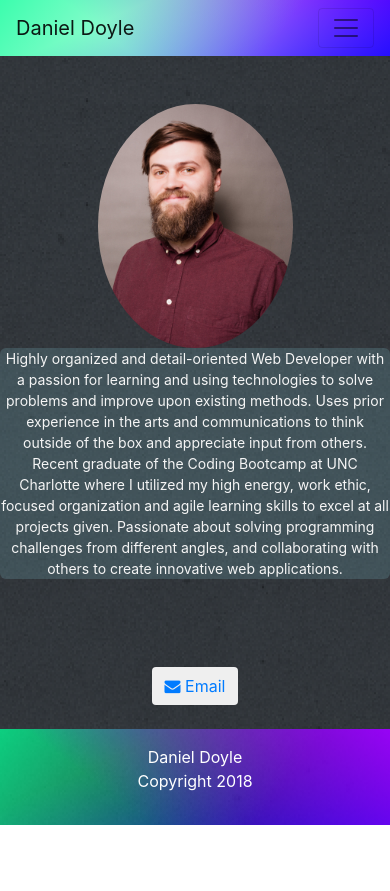
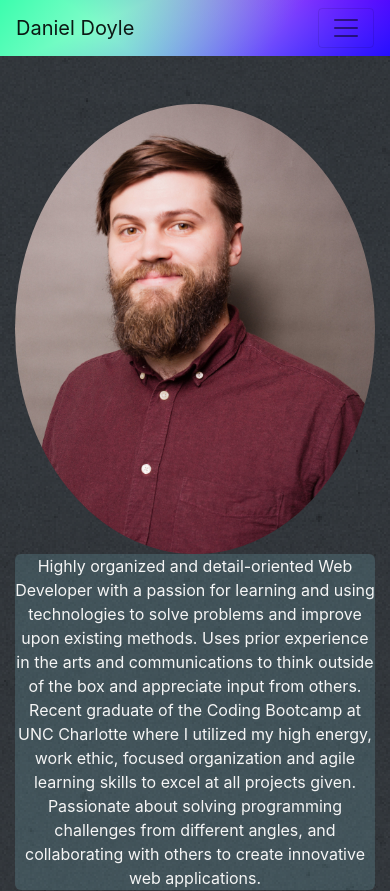
Before and after one commit to dbdoyle182/Bootstrap-Portfolio, a React (Create React App) app: page / in a window 390 px wide. Shown: the top 891 px of the page. Before the commit the page ends 844 px from the top, so only its background shows below. Built offline with nearby package versions, Linux system fonts and the light colour scheme.

Commit message:
changed homepage a bit

```diff
--- a/src/pages/HomePage/HomePage.css
+++ b/src/pages/HomePage/HomePage.css
@@ -1,6 +1,6 @@
 .self {
-    width: 50%;
-    height: 50%;
+    width: 100%;
+    height: 100%;
     border-radius: 50%
 }
 
@@ -14,26 +14,10 @@
     visibility: hidden;
 }
 
-@media (max-width: 700px) {
-    .info {
-        font-size: 16px
-    }
-}
+
 
 @media (max-width: 600px) {
     .emailBtn {
         visibility: visible
     }
 }
-
-@media (max-width: 500px) {
-    .info {
-        font-size: 14px
-    }
-}
-
-@media (max-width: 380px) {
-    .info {
-        font-size: 12px
-    }
-}
--- a/src/pages/HomePage/HomePage.js
+++ b/src/pages/HomePage/HomePage.js
@@ -5,10 +5,15 @@
 const HomePage = () => (
     <section className='container body'>
         <div className='row mt-5 mb-5'>
-            <img src={Me[0].me2} className='mx-auto self' alt='Daniel Doyle'/>
-            <p className='text-center info'>
-            Highly organized and detail-oriented Web Developer with a passion for learning and using technologies to solve problems and improve upon existing methods. Uses  prior experience in the arts and communications to think outside of the box and appreciate input from others. Recent graduate of the Coding Bootcamp at UNC Charlotte where I utilized my high energy, work ethic, focused organization and agile learning skills to excel at all projects given. Passionate about solving programming challenges from different angles, and collaborating with others to create innovative web applications.
-            </p>
+
+            <div className='col-sm-6 col-md-6'>
+                <img src={Me[0].me2} className='mx-auto self' alt='Daniel Doyle'/>
+            </div>
+            <div className='col-sm-6 col-md-6'>
+                <p className='text-center info'>
+                Highly organized and detail-oriented Web Developer with a passion for learning and using technologies to solve problems and improve upon existing methods. Uses  prior experience in the arts and communications to think outside of the box and appreciate input from others. Recent graduate of the Coding Bootcamp at UNC Charlotte where I utilized my high energy, work ethic, focused organization and agile learning skills to excel at all projects given. Passionate about solving programming challenges from different angles, and collaborating with others to create innovative web applications.
+                </p>
+            </div>
         </div>
         <div className='row emailBtn'>
             <button className='btn mx-auto mt-4 mb-4'>
```
